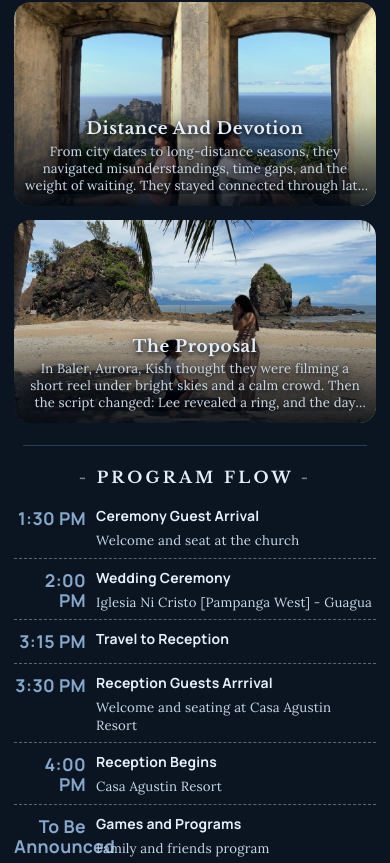
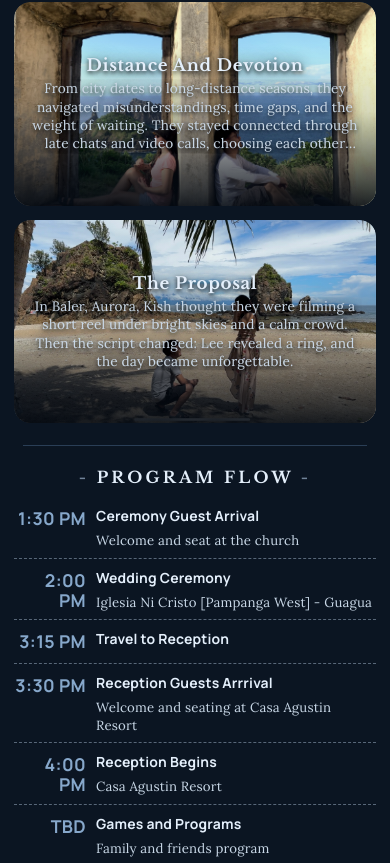
Before and after one commit to lbwebworks/lkwedding, a React (Vite) app: page / in a window 390 px wide. Shown: the part 1519-2382 px from the top of the page. Built offline with nearby package versions, Linux system fonts and the light colour scheme.

Commit message:
Fixed texts in our story and program flow sections

```diff
--- a/src/App.css
+++ b/src/App.css
@@ -1267,10 +1267,12 @@ a {
   }
 
   .story-caption {
+    top: 50%;
+    bottom: auto;
     opacity: 1;
-    transform: translate(-50%, 0);
-    width: calc(100% - 18px);
-    padding: 14px 12px 12px;
+    transform: translate(-50%, -50%);
+    width: min(calc(100% - 28px), 34rem);
+    padding: 12px 10px;
   }
 
   .story-caption h3,
@@ -1288,10 +1290,10 @@ a {
   }
 
   .story-caption p {
-    font-size: 0.77rem;
-    line-height: 1.3;
-    line-clamp: 3;
-    -webkit-line-clamp: 3;
+    font-size: 0.8rem;
+    line-height: 1.35;
+    line-clamp: 4;
+    -webkit-line-clamp: 4;
   }
 
   .story-card p,
--- a/src/data/siteData.ts
+++ b/src/data/siteData.ts
@@ -172,17 +172,17 @@ export const siteData: SiteData = {
         note: 'Casa Agustin Resort',
       },
       {
-        time: 'To Be Announced',
+        time: 'TBD',
         title: 'Games and Programs',
         note: 'Family and friends program',
       },
       {
-        time: 'To Be Announced',
+        time: 'TBD',
         title: 'Dinner',
         note: 'Family and friends program',
       },
       {
-        time: 'To Be Announced',
+        time: 'TBD',
         title: 'Celebration',
         note: 'Dance and photo moments',
       },
```
